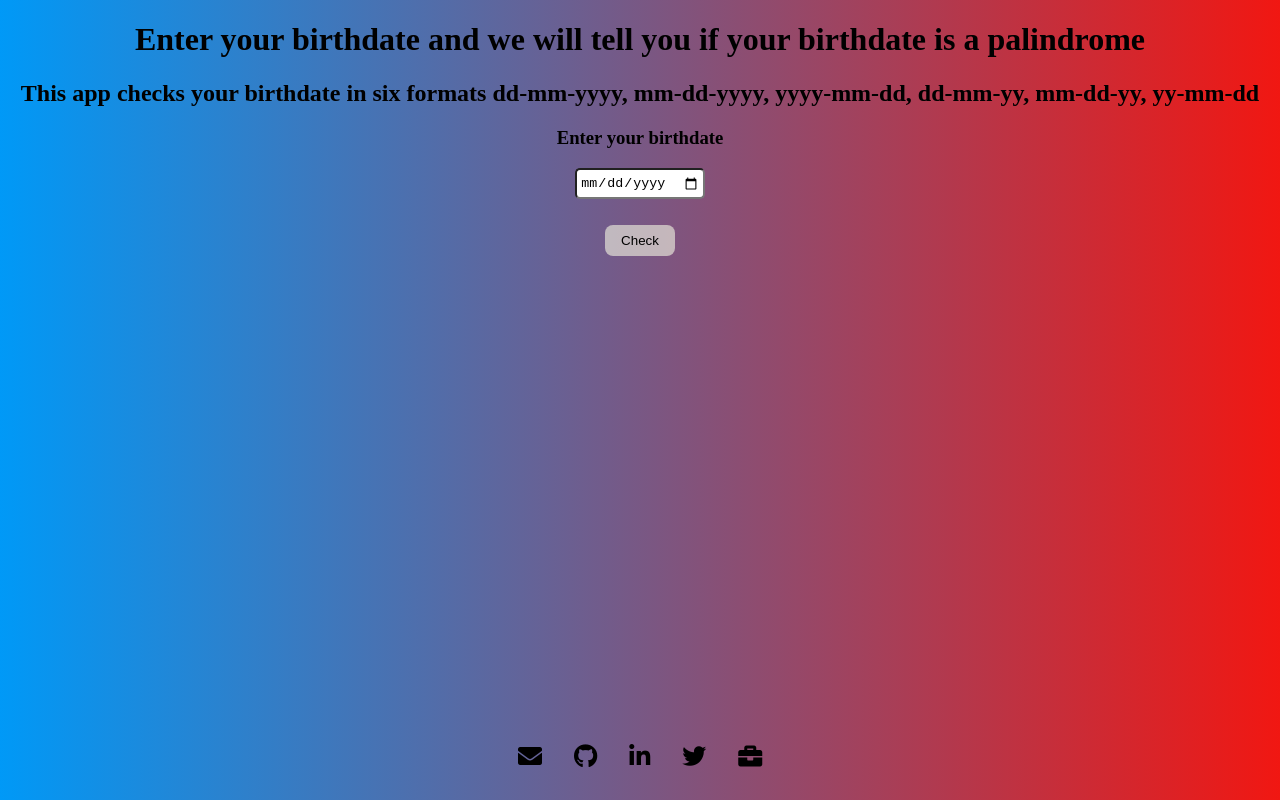
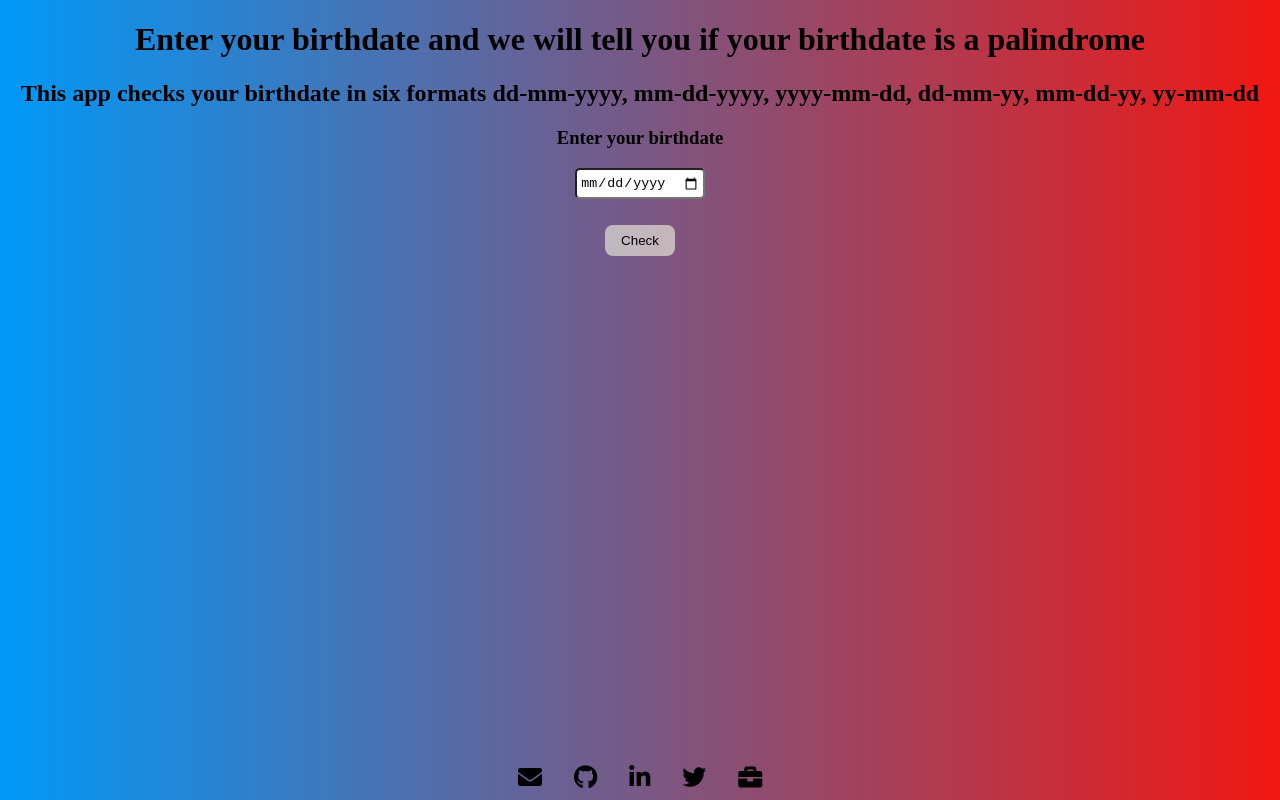
Before and after one commit to Chakravarthi0/mark-thirteen, a plain HTML site: page index.html in a window 1280 px wide. Drawn offline with Linux system fonts and the light colour scheme.

Commit message:
added else block

```diff
--- a/main.js
+++ b/main.js
@@ -245,8 +245,10 @@ function findOnlyNextPalindrome(date) {
     if (checkPalindromeForAllDateFormats(date)) {
         resultRef.innerText = "Yay! your birthday is a palindrome!! 🥳🥳";
     }
-    let next = getNextPalindromeDate(date);
+    else{
+        let next = getNextPalindromeDate(date);
     resultRef.innerText = `Your birthday is not a palindrome. The closest palindrome date is ${next[1].day}-${next[1].month}-${next[1].year}, you missed it by ${next[0]} days 😔`;
+    }
     setTimeout(() => {
         resultRef.style.display = "block";
         gif.style.display = "none";
--- a/style.css
+++ b/style.css
@@ -20,10 +20,17 @@ input{
 }
 
 ul {
-  position: absolute;
+  /* position: absolute;
   bottom: 0;
   left: 50%;
-  transform: translate(-50%, -50%);
+  transform: translate(-50%, -50%); */
+  position: fixed;
+    height: 50px;
+    /* background-color: red; */
+    bottom: 0px;
+    left: 0px;
+    right: 0px;
+    margin-bottom: 0px;
 }
 
 .footer-list {
```
